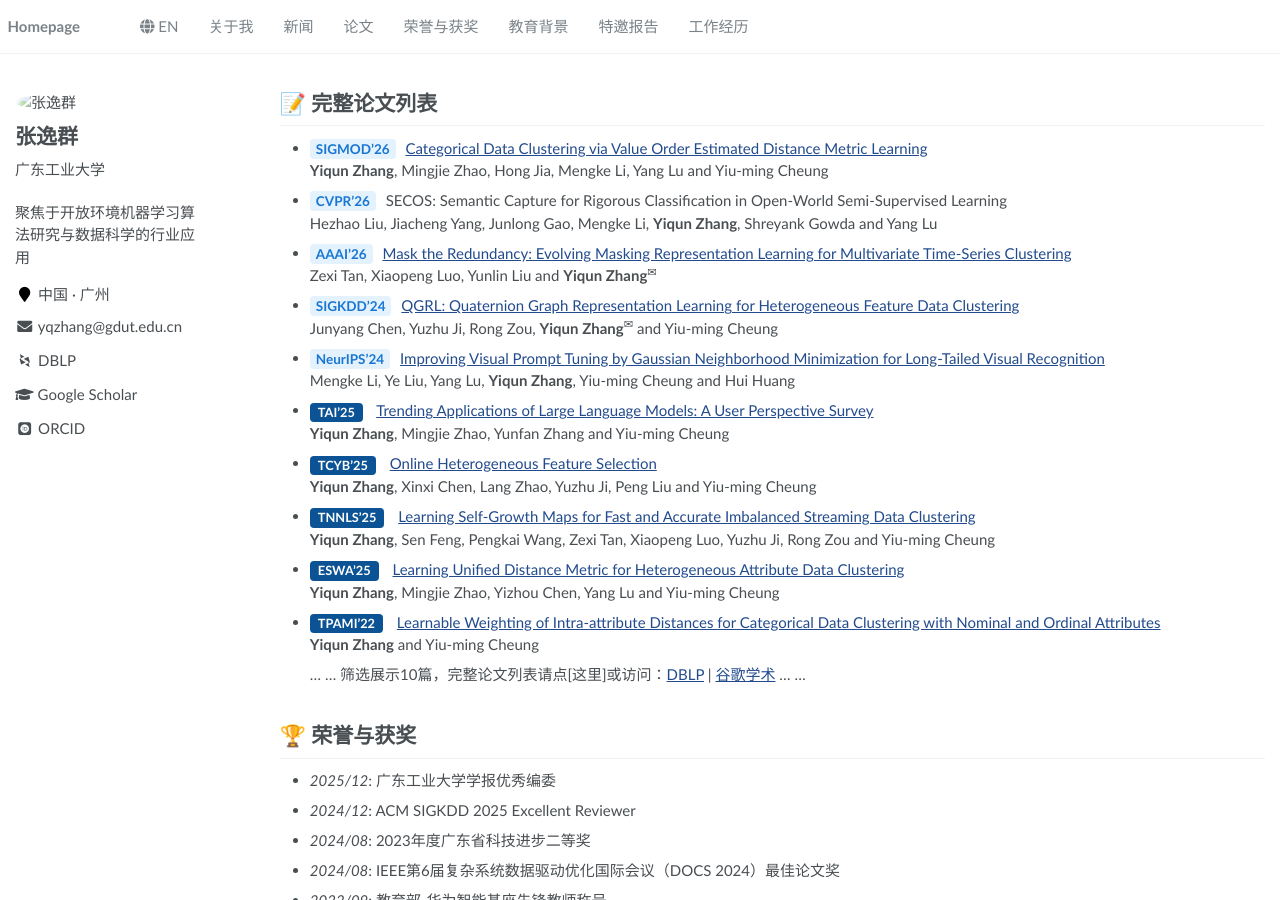
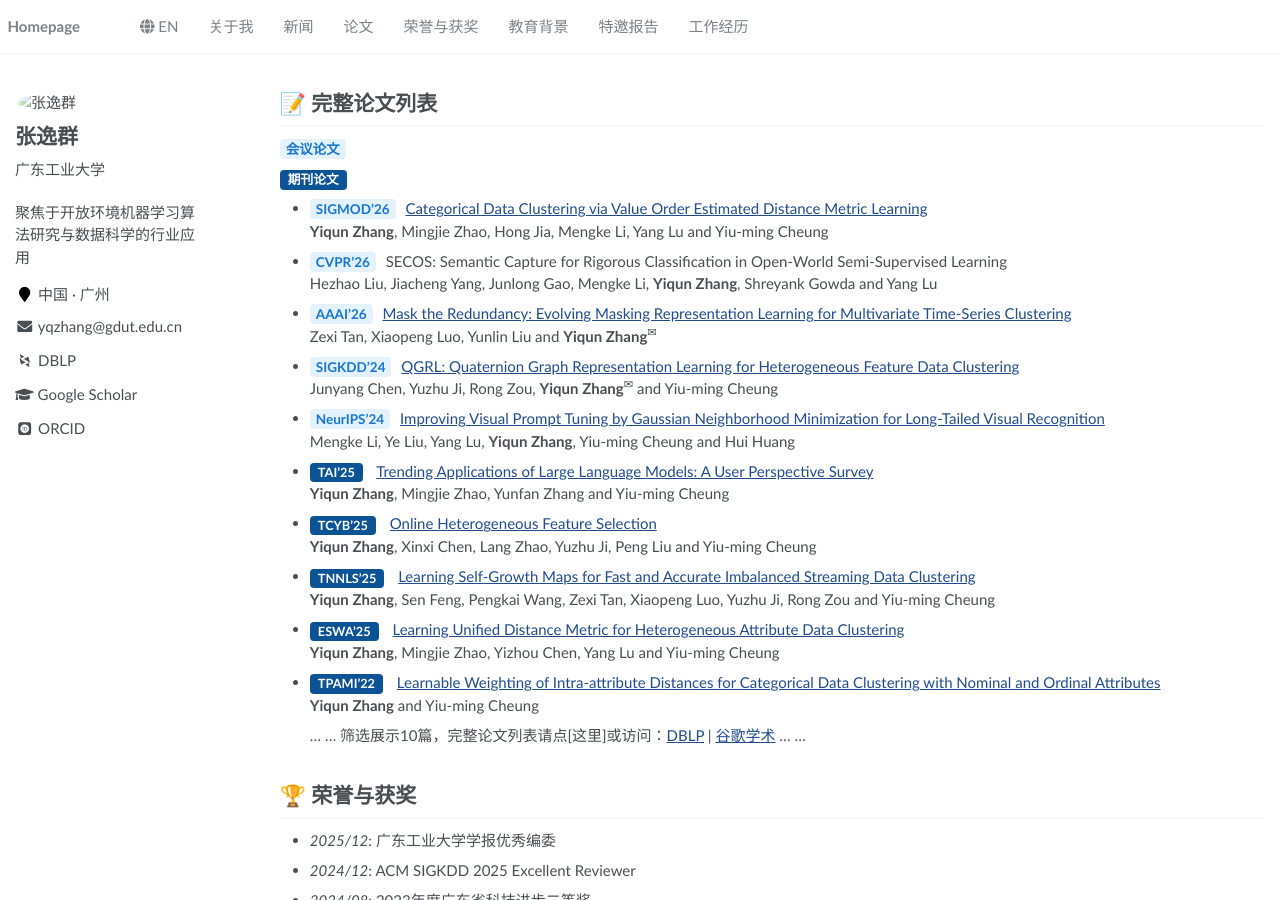
Before and after one commit to yqzhang-Zz/zh-publications, a Jekyll site: the page built from _pages/about.md, in a window 1280 px wide and 900 px high. Built offline with Jekyll 4.4.1, drawn with Linux system fonts in a browser that asks for light colours; some web fonts are replaced.

Commit message:
Update about.md

```diff
--- a/_pages/about.md
+++ b/_pages/about.md
@@ -18,6 +18,11 @@ redirect_from:
 <span class='anchor' id="publications"></span>
 
 # 📝 完整论文列表
+<span style="background-color: #e3f2fd; color: #1976d2; padding: 2px 6px; border-radius: 4px; font-weight: bold; font-size: 0.9em; margin-right: 6px;">
+会议论文</span>
+
+<span style="display: inline-block; background-color: #0b5394; color: #ffffff; padding: 2px 8px; border-radius: 4px; font-weight: bold; font-size: 0.85em; margin-right: 10px; vertical-align: middle; line-height: 1.2;">
+期刊论文</span>
 
 - <span style="background-color: #e3f2fd; color: #1976d2; padding: 2px 6px; border-radius: 4px; font-weight: bold; font-size: 0.9em; margin-right: 6px;">
 SIGMOD'26</span>
```
